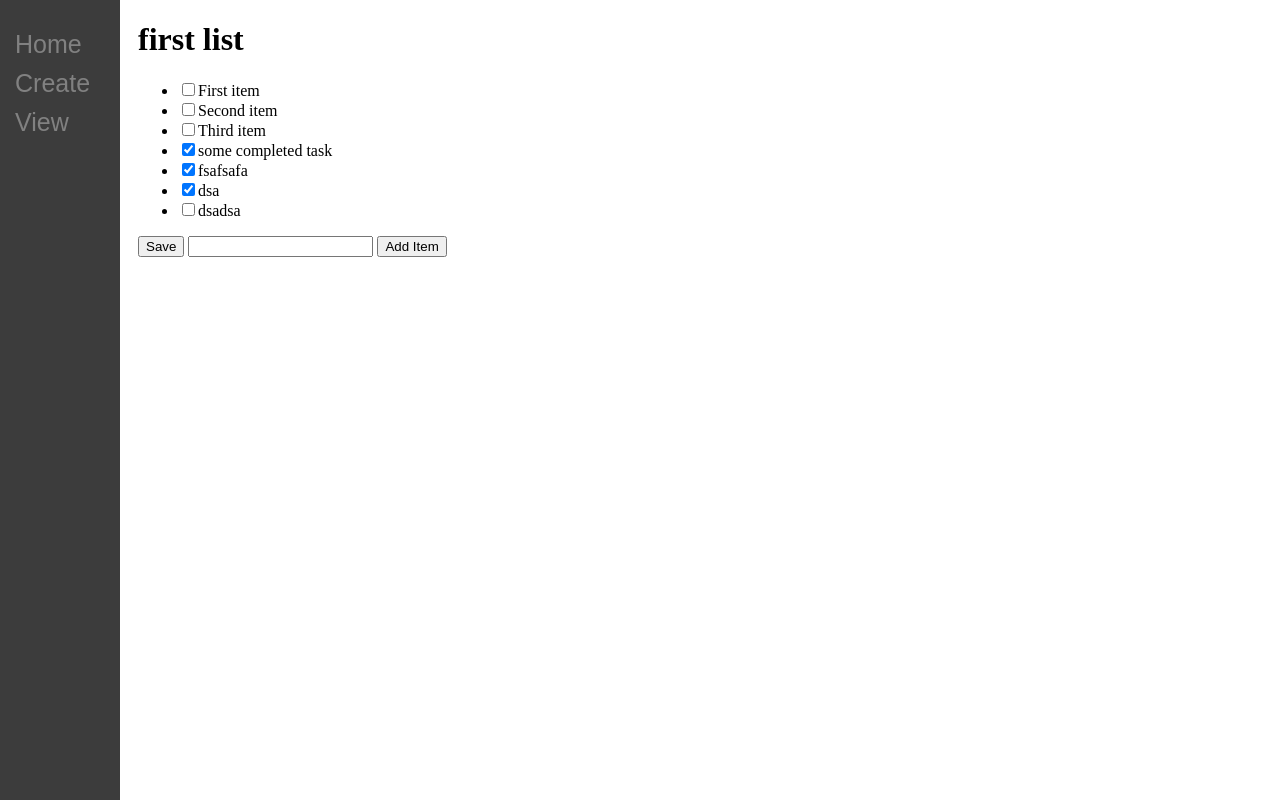
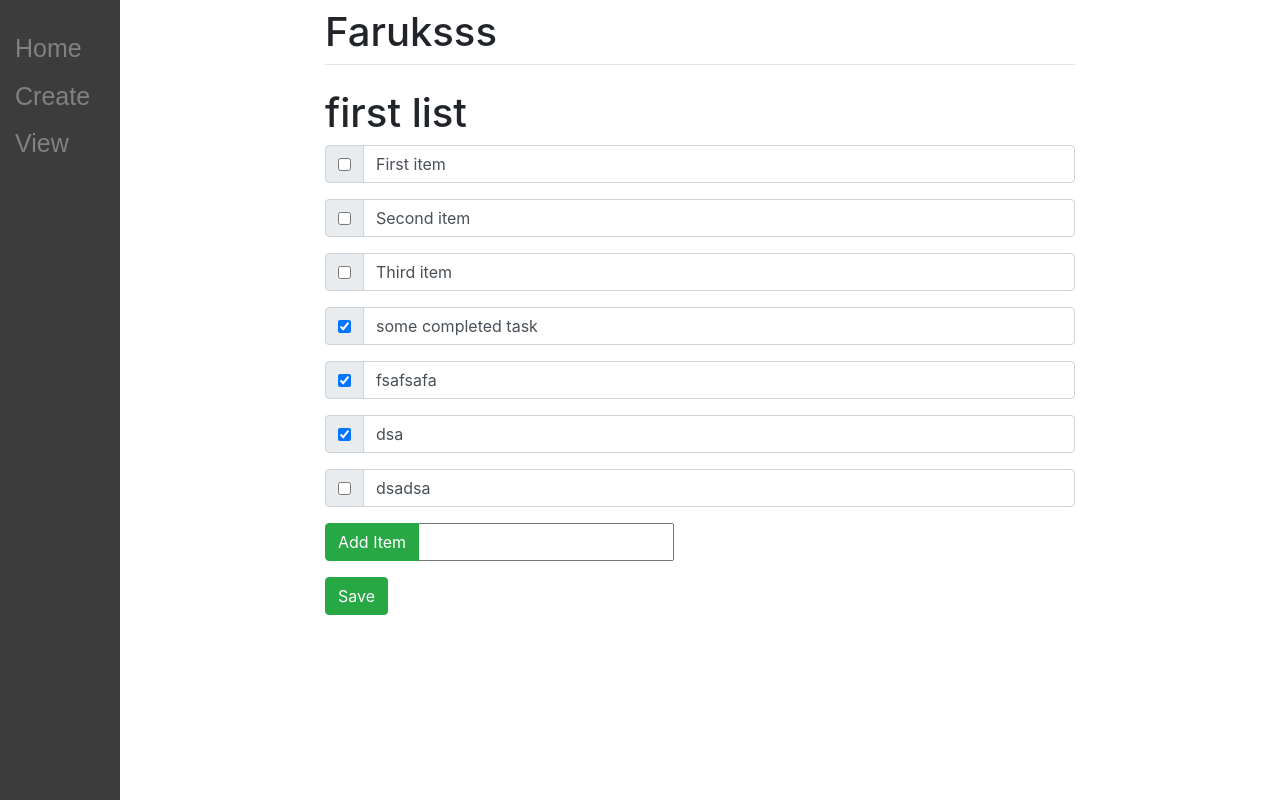
Before and after one commit to faruksaritepeci/djangoserver, a Django app: page /2 in a window 1280 px wide. Run offline with Django 4.2, Linux system fonts and the light colour scheme; data comes from the database, SQL or seed files in the repository.

Commit message:
Added some BootStrap styling

```diff
--- a/main/templates/main/base.html
+++ b/main/templates/main/base.html
@@ -1,7 +1,9 @@
 <!DOCTYPE html>
 <html lang="en">
     <head>
-        <meta charset="UTF-8">
+        <meta charset="utf-8">
+        <meta name="viewport" content="width=device-width, initial-scale=1, shrink-to-fit=no">
+
         <title>{% block title %}Faruk Django Test{% endblock %}</title>
 
         <style type="text/css">
@@ -35,6 +37,10 @@
                 padding: 0px 10px;
             }
         </style>
+
+        <link rel="stylesheet" href="https://cdn.jsdelivr.net/npm/bootstrap@4.3.1/dist/css/bootstrap.min.css" integrity="sha384-ggOyR0iXCbMQv3Xipma34MD+dH/1fQ784/j6cY/iJTQUOhcWr7x9JvoRxT2MZw1T" crossorigin="anonymous">
+
+
     </head>
     <body>
         <div class="sidebar">
@@ -44,10 +50,23 @@
         </div>
 
         <div class = "main" id="content" name="content">
-            {% block content %}
+            <div class="row justify-content-center">
+                <div class="col-8">
+                    <h1 class="mt-2">Faruksss</h1>
+                    <hr class="mt-0 mb-4">
+                    {% block content %}
 
-            {% endblock %}
+                    {% endblock %}
+                </div>
+            </div>
         </div>
+
+
+        <script src="https://code.jquery.com/jquery-3.3.1.slim.min.js" integrity="sha384-q8i/X+965DzO0rT7abK41JStQIAqVgRVzpbzo5smXKp4YfRvH+8abtTE1Pi6jizo" crossorigin="anonymous"></script>
+        <script src="https://cdn.jsdelivr.net/npm/popper.js@1.14.7/dist/umd/popper.min.js" integrity="sha384-UO2eT0CpHqdSJQ6hJty5KVphtPhzWj9WO1clHTMGa3JDZwrnQq4sF86dIHNDz0W1" crossorigin="anonymous"></script>
+        <script src="https://cdn.jsdelivr.net/npm/bootstrap@4.3.1/dist/js/bootstrap.min.js" integrity="sha384-JjSmVgyd0p3pXB1rRibZUAYoIIy6OrQ6VrjIEaFf/nJGzIxFDsf4x0xIM+B07jRM" crossorigin="anonymous"></script>
+
+
     </body>
 
 </html>
--- a/main/templates/main/list.html
+++ b/main/templates/main/list.html
@@ -8,19 +8,28 @@
     <h1>{{ls.name}}</h1>
     <form method="POST" action="#">
         {% csrf_token %}
-        <ul>
         {% for item in ls.item_set.all %}
+        <div class="input-group mb-3">
+            <div class="input-group-prepend">
+                <div class="input-group-text">
                     {% if item.completed == True %}
-                    <li><input type="checkbox" value="clicked" name="c{{item.id}}" checked>{{item.text}}</li>
+                        <input type="checkbox" value="clicked" name="c{{item.id}}" checked>
                     {% else %}
-                    <li>
-                        <input type="checkbox" value="clicked" name="c{{item.id}}">{{item.text}}
-                    </li>
+                        <input type="checkbox" value="clicked" name="c{{item.id}}">
                     {% endif %}
+                </div>
+            </div>
+            <input class="form-control" type="text" value="{{item.text}}">
+        </div>
         {% endfor %}
-        </ul>
-        <button type="submit" name="save" value="save">Save</button>
+
+        <div class="input-group mb-3">
+            <div class="input-group-prepend">
+                <button class="btn btn-success" type="submit" name="newItem" value="newItem">Add Item</button>
+            </div>
             <input type="text" name="new">
-        <button type="submit" name="newItem" value="newItem">Add Item</button>
+        </div>
+
+        <button class="btn btn-success" type="submit" name="save" value="save">Save</button>
     </form>
 {% endblock %}
```
Also changed, not shown: main/templates/main/create.html (+8 -4 lines). Lines whose indentation alone changed are shown as unchanged.
